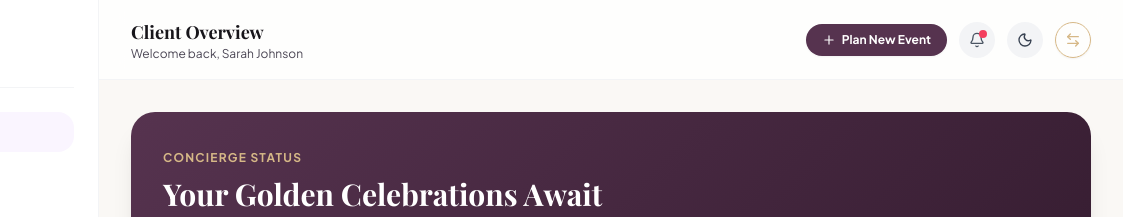
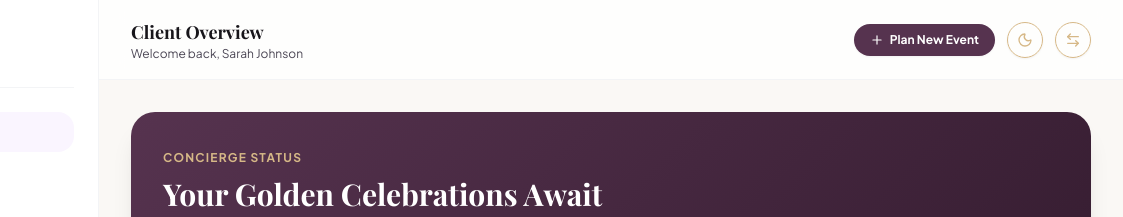
Before and after one commit to shivanitechnologies/Lumora-Events, a plain HTML site: page client-dashboard.html in a window 1280 px wide. Shown: the top 217 px of the page, 157-1280 px from the left. Drawn offline with nearby package versions, Linux system fonts and the light colour scheme; a web font is replaced by a local one.

Commit message:
feat(header): standardize header to exactly 2 circular gold buttons (Theme and RTL) across client and admin pages

```diff
--- a/client-dashboard.html
+++ b/client-dashboard.html
@@ -130,13 +130,8 @@
           <i data-lucide="plus" class="w-3.5 h-3.5"></i>
           <span>Plan New Event</span>
         </a>
-        <!-- Notifications Bell -->
-        <a href="notifications.html" class="w-9 h-9 rounded-full bg-gray-100 dark:bg-gray-800 flex items-center justify-center relative hover:bg-gray-200 dark:hover:bg-gray-700 transition-colors" title="Notifications">
-          <i data-lucide="bell" class="w-4 h-4 text-gray-600 dark:text-gray-300"></i>
-          <span class="w-2 h-2 rounded-full bg-rose-500 absolute top-2 right-2"></span>
-        </a>
-        <!-- Theme Toggle -->
-        <button class="theme-toggle-btn w-9 h-9 rounded-full bg-gray-100 dark:bg-gray-800 flex items-center justify-center text-gray-700 dark:text-[#D6B887]" title="Toggle Theme" aria-label="Toggle Theme">
+        <!-- Theme (☼/☾) Circular Button -->
+        <button type="button" class="theme-toggle-btn w-9 h-9 rounded-full border border-[#D6B887] bg-white/5 dark:bg-white/5 hover:bg-[#D6B887]/15 flex items-center justify-center text-[#D6B887] transition-all shadow-sm active:scale-95" title="Toggle Theme" aria-label="Toggle Theme">
           <i data-lucide="sun" class="icon-sun w-4 h-4 hidden"></i>
           <i data-lucide="moon" class="icon-moon w-4 h-4"></i>
         </button>
```
Also changed, not shown: admin-analytics.html (+2 -2 lines), admin-bookings.html (+2 -2 lines), admin-dashboard.html (+2 -2 lines), admin-events.html (+2 -2 lines), admin-messages.html (+2 -2 lines), admin-packages.html (+2 -2 lines), admin-payments.html (+2 -2 lines), admin-settings.html (+2 -2 lines), admin-users.html (+2 -2 lines), my-bookings.html (+2 -7 lines), notifications.html (+2 -2 lines), payments.html (+2 -7 lines), profile.html (+2 -7 lines), proposals.html (+2 -7 lines), 1 more files.
